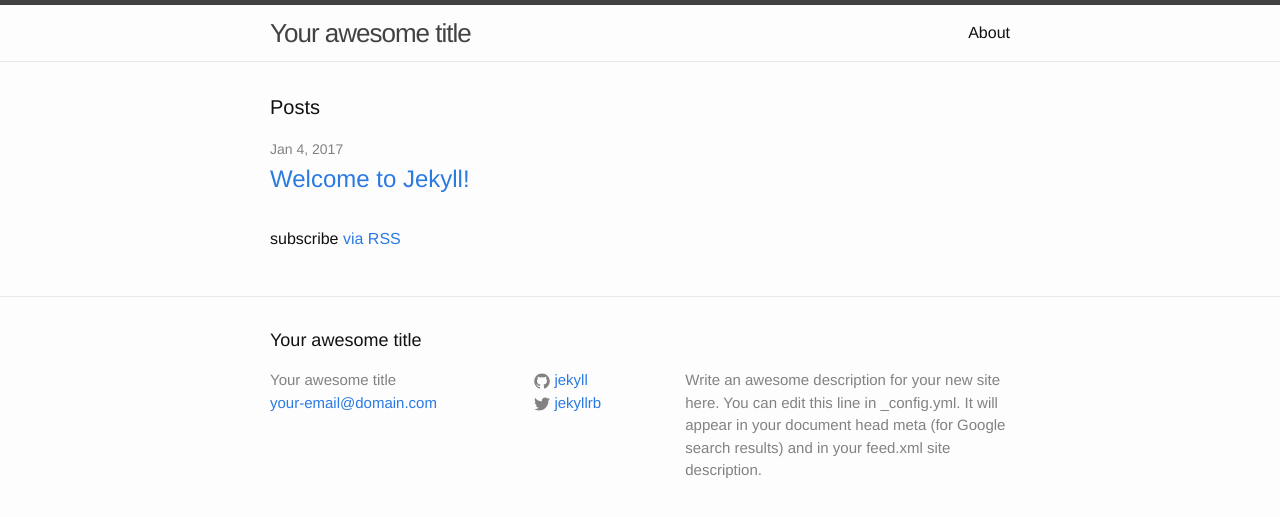
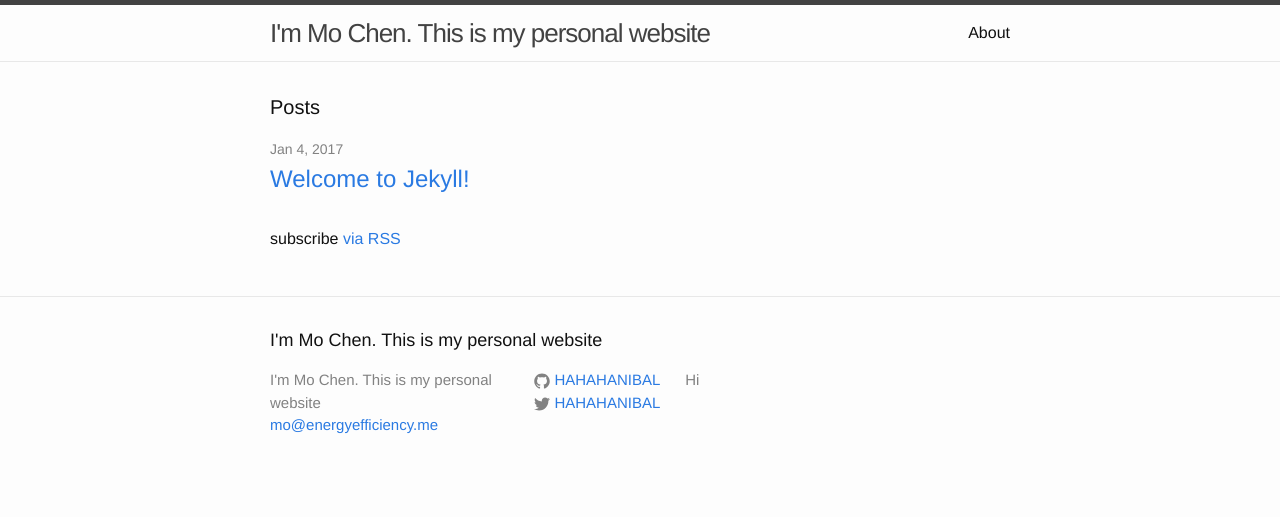
Before and after one commit to HAHAHANIBAL/HAHAHANIBAL.github.io, a Jekyll site: the page built from index.html, in a window 1280 px wide. Shown: the top 517 px of the page. Built offline with Jekyll 4.4.1, drawn with Linux system fonts in a browser that asks for light colours.

Commit message:
Update _config.yml

```diff
--- a/_config.yml
+++ b/_config.yml
@@ -6,16 +6,14 @@
 # 'jekyll serve'. If you change this file, please restart the server process.
 
 # Site settings
-title: Your awesome title
-email: your-email@domain.com
+title: I'm Mo Chen. This is my personal website
+email: mo@energyefficiency.me
 description: > # this means to ignore newlines until "baseurl:"
-  Write an awesome description for your new site here. You can edit this
-  line in _config.yml. It will appear in your document head meta (for
-  Google search results) and in your feed.xml site description.
+  Hi
 baseurl: "" # the subpath of your site, e.g. /blog
-url: "http://yourdomain.com" # the base hostname & protocol for your site
-twitter_username: jekyllrb
-github_username:  jekyll
+url: "hahahanibal.com" # the base hostname & protocol for your site
+twitter_username: HAHAHANIBAL
+github_username:  HAHAHANIBAL
 
 # Build settings
 markdown: kramdown
```
